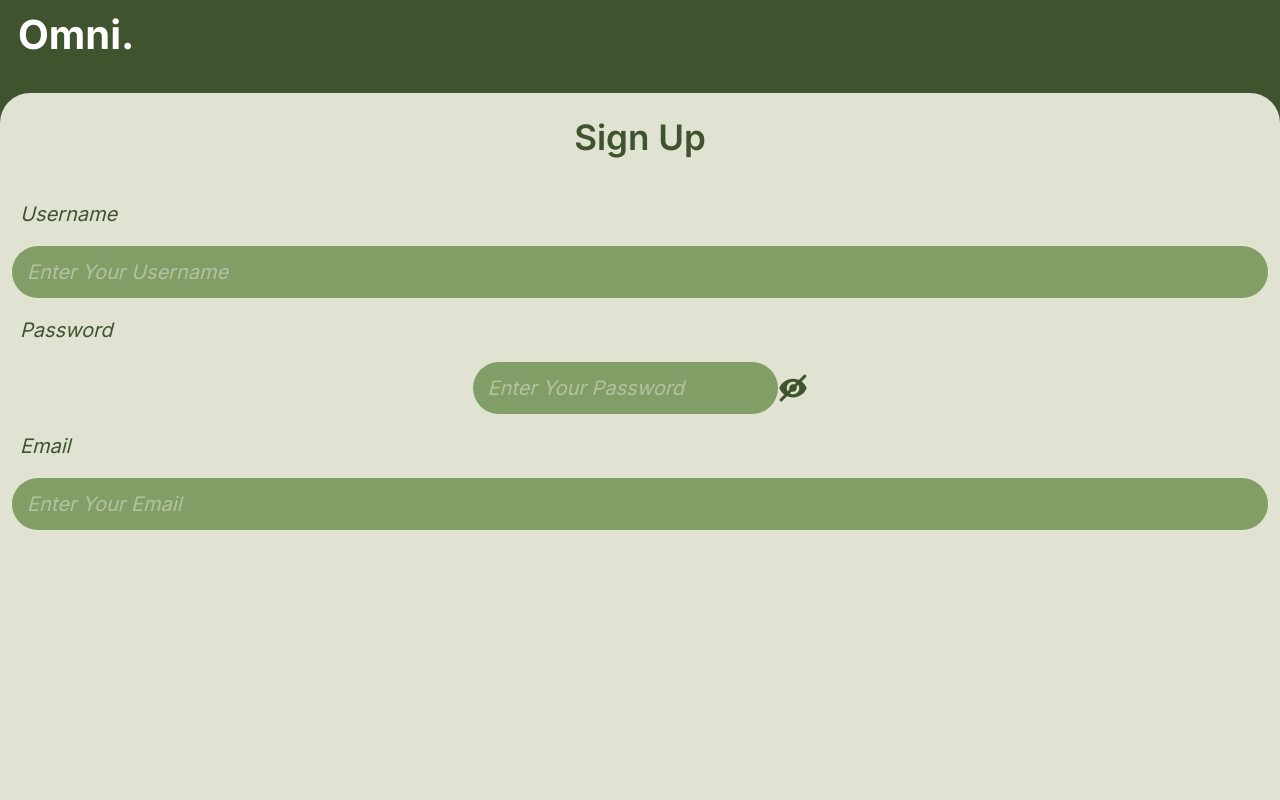
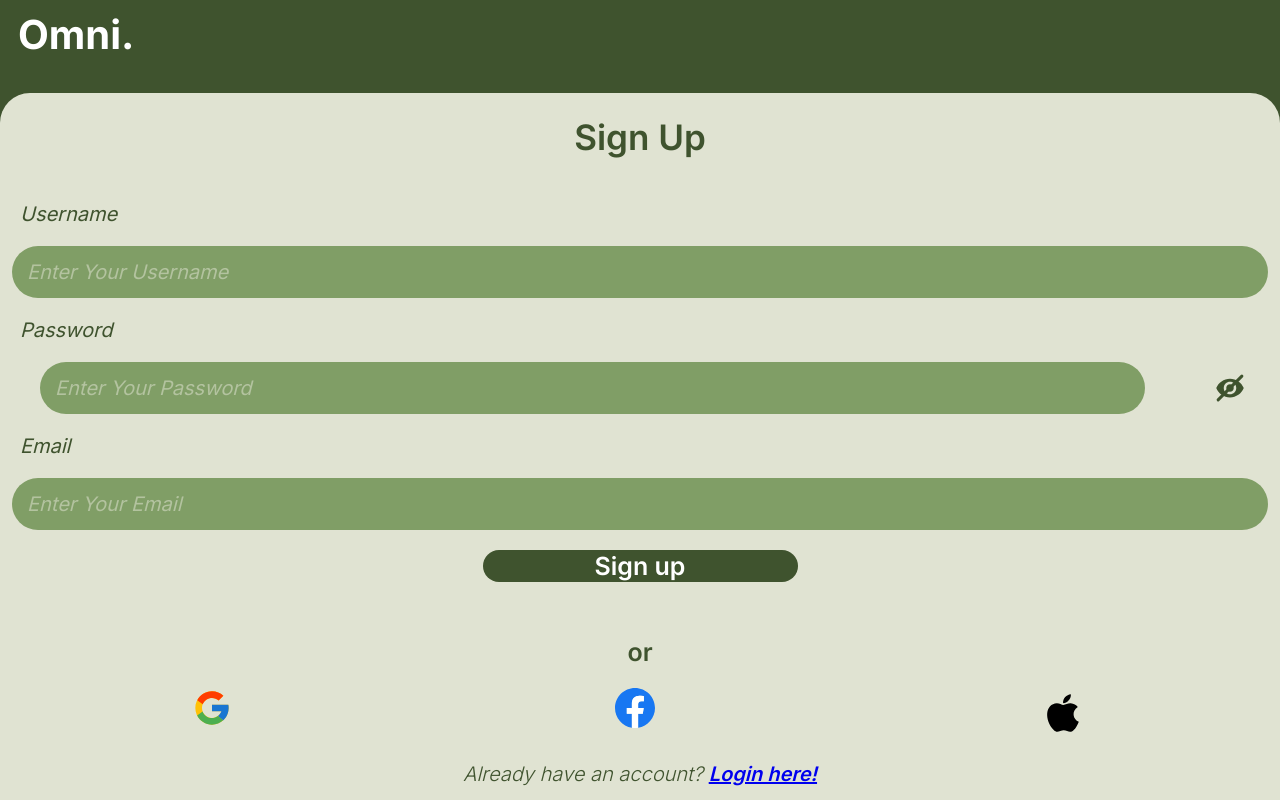
Before and after one commit to xvlika/omniWeb, a plain HTML site: page index.html in a window 1280 px wide. Drawn offline with Linux system fonts and the light colour scheme.

Commit message:
last version

```diff
--- a/app.js
+++ b/app.js
@@ -0,0 +1,14 @@
+let password = document.querySelector('input[name="password"]');
+let passwordIcon = document.getElementById('passwordIcon');
+function changeType() {
+    if (password.value.trim() === '') {
+        return;
+    }
+    password.type = (password.type === 'password') ? 'text' : 'password';
+    let newIcon = document.createElement('img');
+    newIcon.src = (password.type === 'password') ? './assets/passwordSee.svg' : './assets/noarrowPassword.svg';
+    newIcon.alt = 'show password icon';
+    newIcon.onclick = changeType;
+    passwordIcon.parentNode.replaceChild(newIcon, passwordIcon);
+    passwordIcon = newIcon;
+}
--- a/index.html
+++ b/index.html
@@ -4,7 +4,6 @@
     <meta charset="UTF-8">
     <meta name="viewport" content="width=device-width, initial-scale=1.0">
     <title>Omni</title>
-    <meta name="viewport" content="width=device-width, initial-scale=1.0">
     <link rel="shortcut icon" href="favicon.ico" type="image/x-icon">
     <link rel="stylesheet" href="sign.css">
 </head>
@@ -18,11 +17,23 @@
             <p>Password</p>
             <div id="password">
                 <input type="password" name="password" placeholder="Enter Your Password">
-                <img src="./assets/passwordSee.svg" alt="show password icon">
+                <img onclick="changeType()" src="./assets/passwordSee.svg" alt="show password icon">
             </div>
             <p>Email</p>
             <input type="email" name="emailAddress" placeholder="Enter Your Email">
         </form>
+        <button id="signup">
+            Sign up
+        </button>
+        <h2>or</h2>
+        <div id="contWith">
+            <a href="google.com"><img src="./assets/google.svg" alt="google logo"></a>
+            <a href="facebook.com"><img src="./assets/facebook.svg" alt="facebook logo"></a>
+            <a href="apple.com"><img src="./assets/apple.svg" alt="apple logo"></a>
+        </div>
+        <p id="alreadyHave">Already have an account? <span><a href="#">Login here!</a></span></p>
+
     </div>
+    <script src="./app.js"></script>
 </body>
 </html>
--- a/sign.css
+++ b/sign.css
@@ -21,6 +21,8 @@
     border-radius: 30px 30px 0px 0px;
     height: calc(100% - 93px);
     width: 100%;
+    display: flex;
+    flex-direction: column;
     background-color: #E0E3D2;
 }
 #mainBox h1{
@@ -65,11 +67,15 @@
 input::placeholder{
     color: #e0e3d288;
 }
-#userSign input:nth-last-child(4){
-    width: 90%;
+#userSign input:nth-last-child(2){
+    width: 85%;
     align-self: flex-start;
-    margin-left: 15px;
+    margin-left: 5px;
     display: inline;
+
+}
+#userSign img{
+    cursor: pointer;
 }
 input:focus {
     outline: none;
@@ -80,6 +86,52 @@ input:focus {
 }
 #password{
     display: flex;
+    width: 100%;
     flex-direction: row;
     justify-content: space-around;
 }
+#signup{
+    width: 315px;
+    height: 61px;
+    border: 0;
+    border-radius: 20px;
+    background: #3F532E;
+    color: #FFF;
+    font-family: Inter;
+    font-size: 25px;
+    font-style: normal;
+    font-weight: 600;
+    line-height: normal;
+    align-self: center;
+    margin-top: 20px;
+    transition: 0.3s;
+}
+#signup:active{
+    scale: 0.95;
+}
+#mainBox h2{
+    color: #3F532E;
+    font-family: Inter;
+    font-size: 25px;
+    font-style: normal;
+    font-weight: 600;
+    line-height: normal;
+    align-self: center;
+    margin-top: 55px;
+}
+#contWith{
+    display: flex;
+    justify-content: space-around;
+}
+#alreadyHave{
+    color: #3F532E;
+    font-family: Inter;
+    font-size: 20px;
+    font-style: italic;
+    font-weight: 300;
+    line-height: normal;
+    align-self: center;
+}
+#alreadyHave span{
+    font-weight: 600;
+}
```
Also changed, not shown: assets/apple.svg (added), assets/facebook.svg (added), assets/google.svg (added), assets/noarrowPassword.svg (added).
